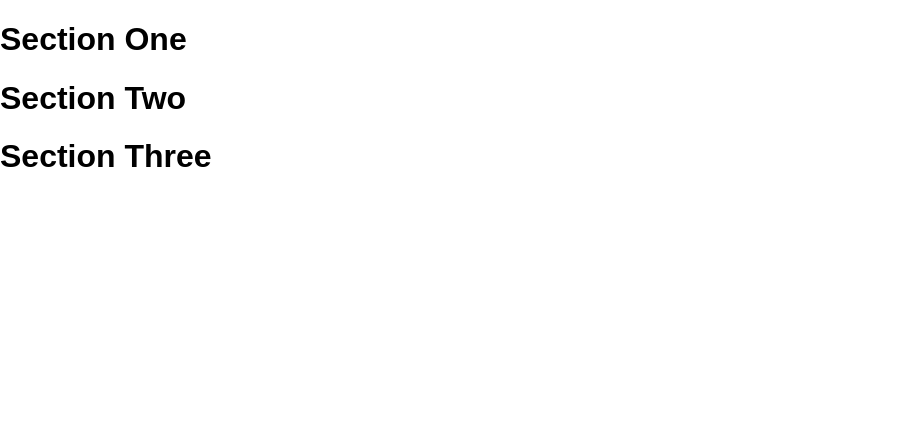
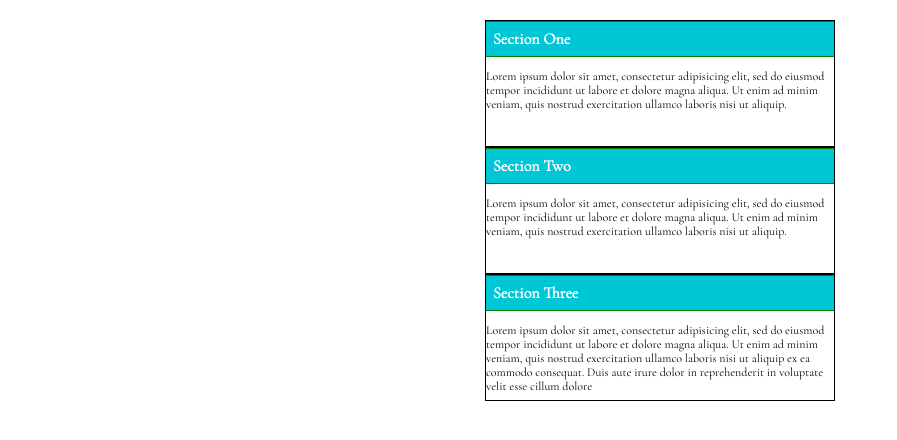
Before and after one commit to CarmenChico/jQueryAccordion, a plain HTML site: page index.html in a window 1280 px wide. Shown: the whole page, without its empty margins (0-897 px from the left). Drawn offline with nearby package versions, Linux system fonts and the light colour scheme.

Commit message:
Added sccs/html content

```diff
--- a/CSS/main.scss
+++ b/CSS/main.scss
@@ -0,0 +1,51 @@
+ * {
+font-family: 'Cormorant Garamond', serif;
+//   position: absolute;
+//   left: 50%;
+//   margin-left: 225px;
+//   width: 450px;
+//   height: 250px;
+//   box-sizing: border-box;
+// }
+
+//body  {
+
+//   margin: 100px;
+//   align-content: center;
+  }
+
+  .contents {
+    position:relative;
+    top: 10%;
+    left:50%;
+    // margin-top: -50px;
+    margin-left: -175px;
+    // transform:translate(-50%, -50%);
+    width: 350px;
+    padding: 20px;
+
+  }
+
+    #boxes  {
+      border-color: black;
+      border-style: solid;
+      border-width: 0.5px;
+      height: 125px;
+
+    }
+
+      .title  {
+        background: #00C7D5;
+        border-bottom: 1px solid green;
+        border-top: 1px solid green;
+        margin:0px;
+        color: white;
+        font-size: 16px;
+        font-weight: 200px;
+        padding: 7px;
+      }
+        .paraG {
+          font-size: 12px;
+
+
+        }
--- a/index.html
+++ b/index.html
@@ -4,29 +4,31 @@
     <title>jQuery Accordion</title>
       <link rel="stylesheet" href="CSS/normalize.css">
     <link rel="stylesheet" href="CSS/main.css">
+    <link href="https://fonts.googleapis.com/css?family=Cormorant+Garamond" rel="stylesheet">
+
   </head>
 
   <body>
 
     <div class="contents">
-      <div class="boxes">
+      <div id="boxes">
         <h1 class="title">Section One</h1>
           <p class="paraG">
-
+            Lorem ipsum dolor sit amet, consectetur adipisicing elit, sed do eiusmod tempor incididunt ut labore et dolore magna aliqua. Ut enim ad minim veniam, quis nostrud exercitation ullamco laboris nisi ut aliquip.
           </p>
       </div>
 
-      <div class="boxes">
+      <div id="boxes">
         <h1 class ="title">Section Two</h1>
           <p class="paraG">
-
+            Lorem ipsum dolor sit amet, consectetur adipisicing elit, sed do eiusmod tempor incididunt ut labore et dolore magna aliqua. Ut enim ad minim veniam, quis nostrud exercitation ullamco laboris nisi ut aliquip.
           </p>
       </div>
 
-      <div class="boxes">
+      <div id="boxes">
         <h1 class ="title">Section Three</h1>
           <p class="paraG">
-
+            Lorem ipsum dolor sit amet, consectetur adipisicing elit, sed do eiusmod tempor incididunt ut labore et dolore magna aliqua. Ut enim ad minim veniam, quis nostrud exercitation ullamco laboris nisi ut aliquip ex ea commodo consequat. Duis aute irure dolor in reprehenderit in voluptate velit esse cillum dolore
           </p>
       </div>
 
```
Also changed, not shown: CSS/main.css.
